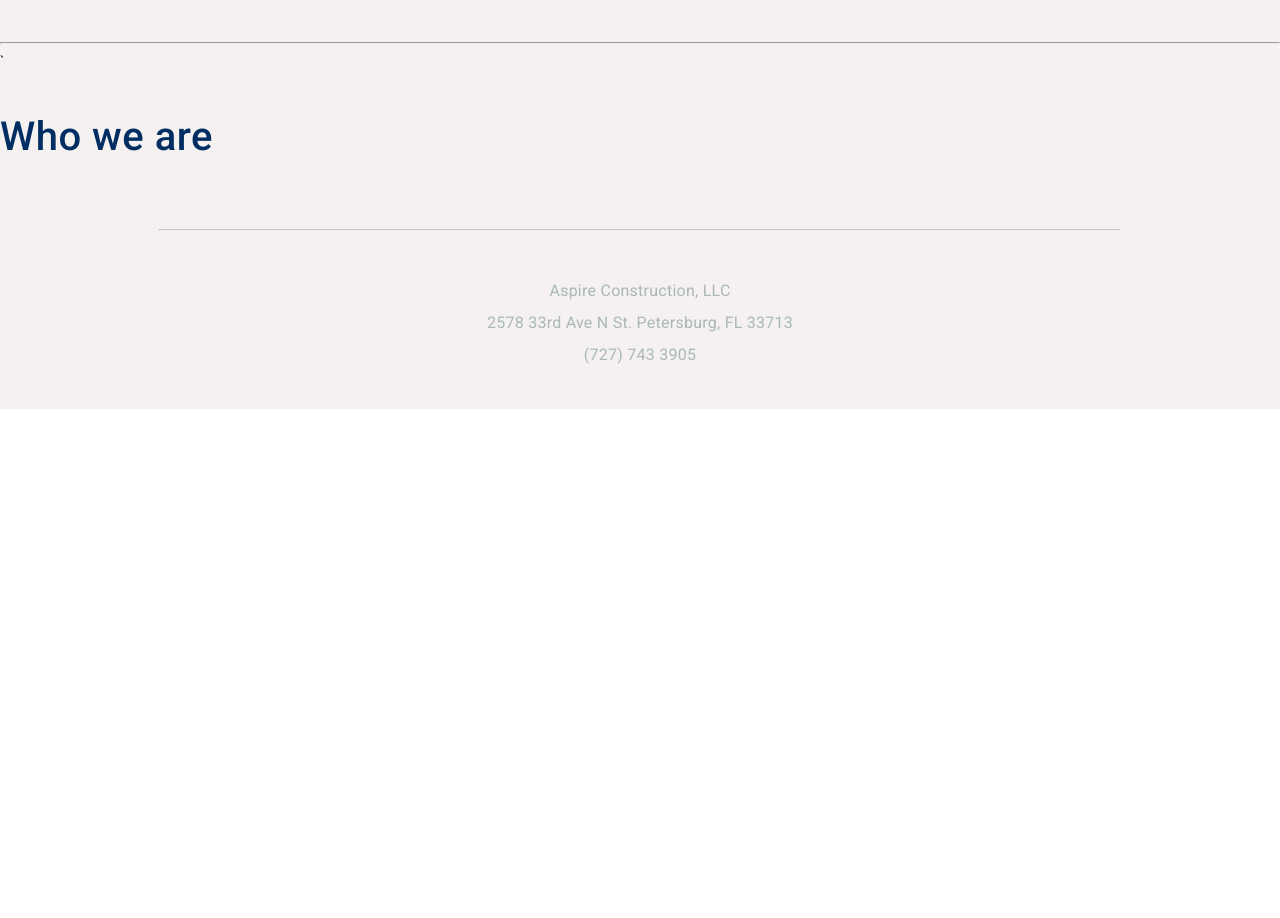
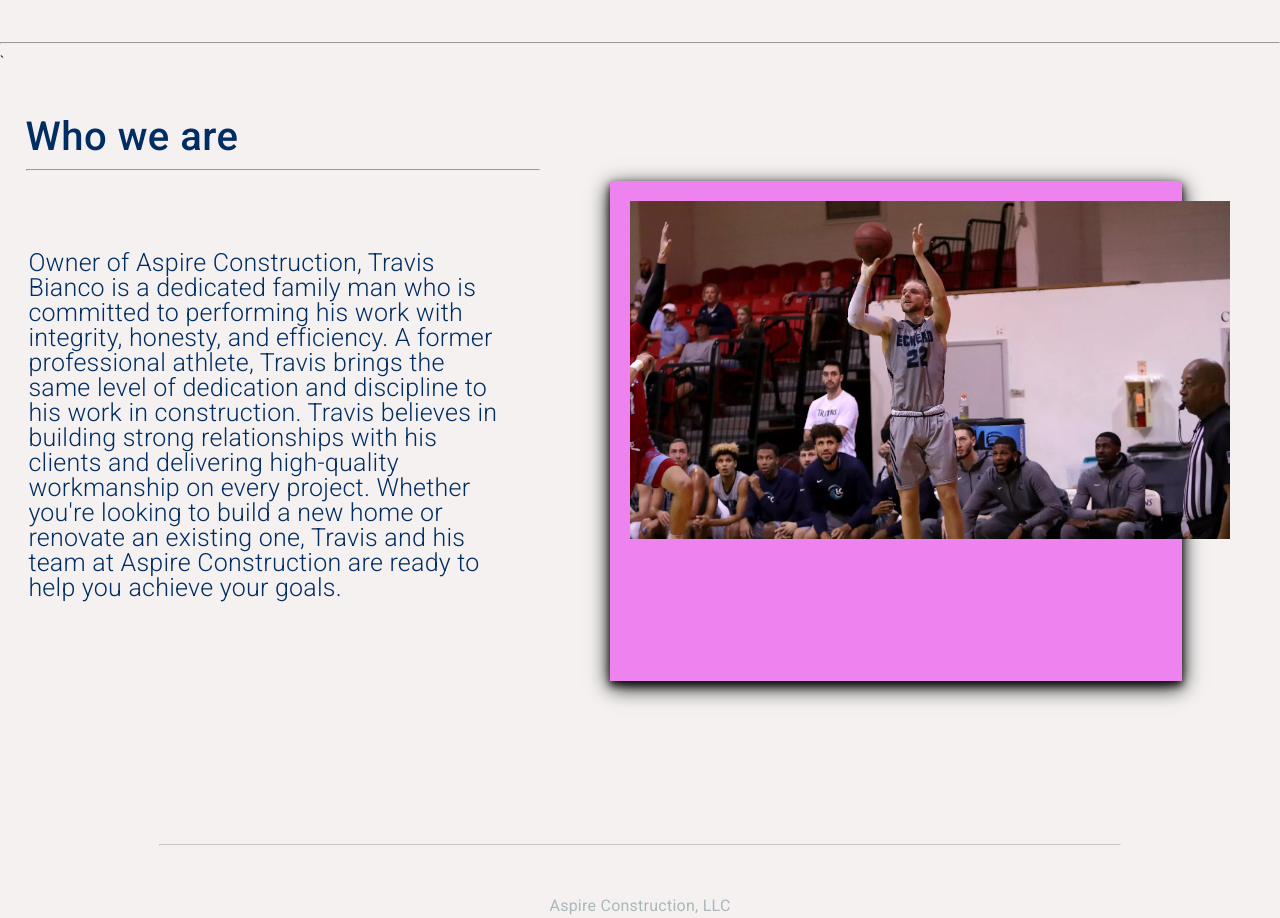
Before and after one commit to Hulkout19/TBC, an Angular app in the folder TBWeb/: page / in a window 1280 px wide. Shown: the part 1660-2578 px from the top of the page. Before the commit the page ends 2069 px from the top, so only its background shows below. Built offline with nearby package versions, Linux system fonts and the light colour scheme.

Commit message:
about-stuff

```diff
--- a/TBWeb/src/app/about/about.component.css
+++ b/TBWeb/src/app/about/about.component.css
@@ -1,7 +1,52 @@
 .title h2{
     font-size: 40px;
     margin-top: 50px;
-    margin-left: auto;
+    margin-left: 2%;
     margin-right: auto;
     color: #002D62;
+    width: 40%;
 }
+.title-ul{
+    width: 40%;
+    margin-left: 2%;
+}
+.about-content{
+    width: 100%;
+    margin-bottom: 100px;
+}
+
+.about-cell{
+    width: 40%;
+
+}
+
+
+.about-cell p{
+    font-size: 25px;
+    font-weight: 100;
+    color: #002D62;
+    line-height: 25px;
+    margin-left: 5%;
+}
+
+
+.photo-cell{
+    width: 60%;
+    text-align: center;
+}
+
+.photo-holder{
+    margin: auto;
+    background-color: violet;
+    width: 75%;
+    height: 500px;
+    box-shadow: 0 4px 8px 0 rgba(4, 4, 4, 0.856), 0 6px 20px 0 rgb(0, 0, 0);
+    /* box-shadow:0 6px 20px 0 rgba(0, 0, 0, 0.595); */
+
+
+}
+
+.about-photo{
+    width: 600px;
+    padding: 20px;
+}
--- a/TBWeb/src/app/about/about.component.html
+++ b/TBWeb/src/app/about/about.component.html
@@ -1,3 +1,26 @@
+
+
+<div class="about-content">
+
 <div class="title">
     <h2>Who we are</h2>
+    <hr class="title-ul">
 </div>
+
+    <table>
+        <tr class="about-row">
+            <td class="about-cell">
+
+                <p>
+                    Owner of Aspire Construction, Travis Bianco is a dedicated family man who is committed to performing his work with integrity, honesty, and efficiency. A former professional athlete, Travis brings the same level of dedication and discipline to his work in construction. Travis believes in building strong relationships with his clients and delivering high-quality workmanship on every project. Whether you're looking to build a new home or renovate an existing one, Travis and his team at Aspire Construction are ready to help you achieve your goals.
+                </p>
+            </td>
+
+            <td class="photo-cell">
+                <div class="photo-holder">
+                    <img class="about-photo" src="assets/tb-hs.webp">
+                </div>
+            </td>
+        </tr>
+    </table>
+</div>
```
Also changed, not shown: TBWeb/src/assets/tb-hs.webp (added).
